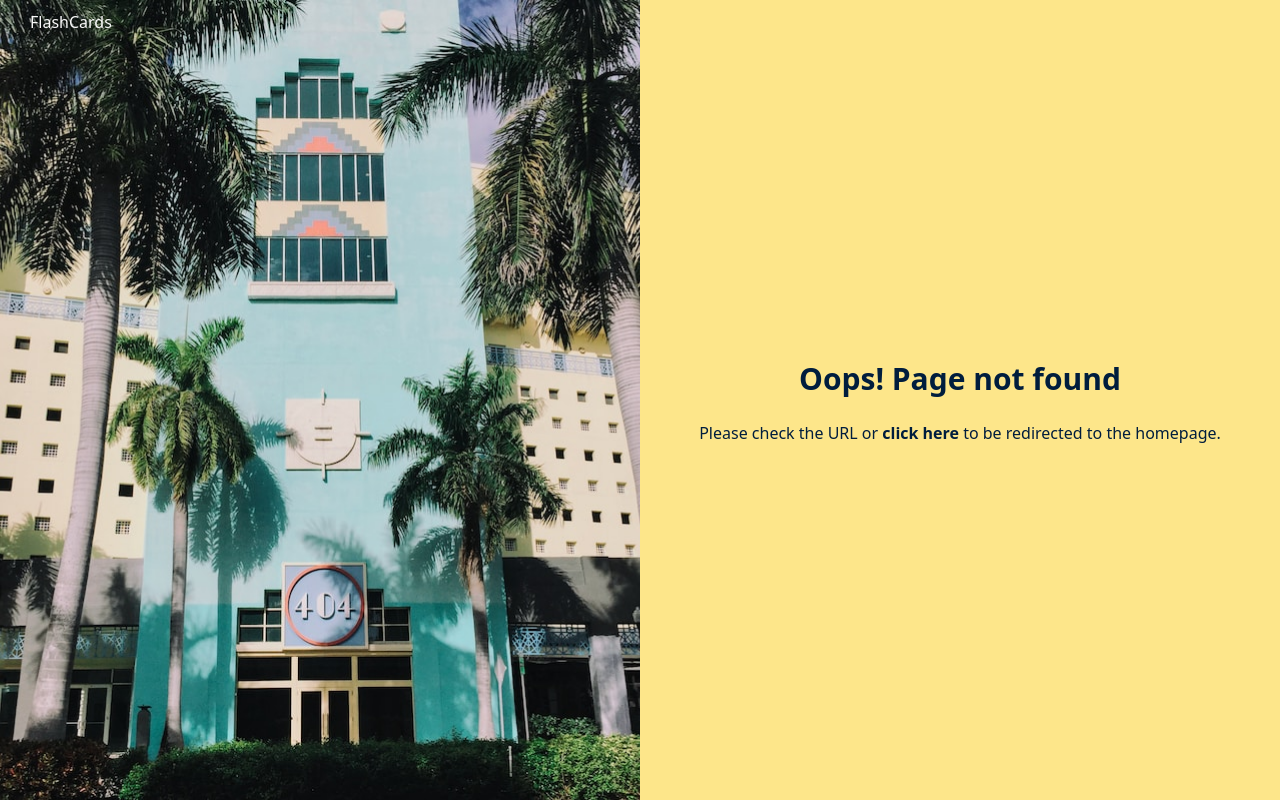
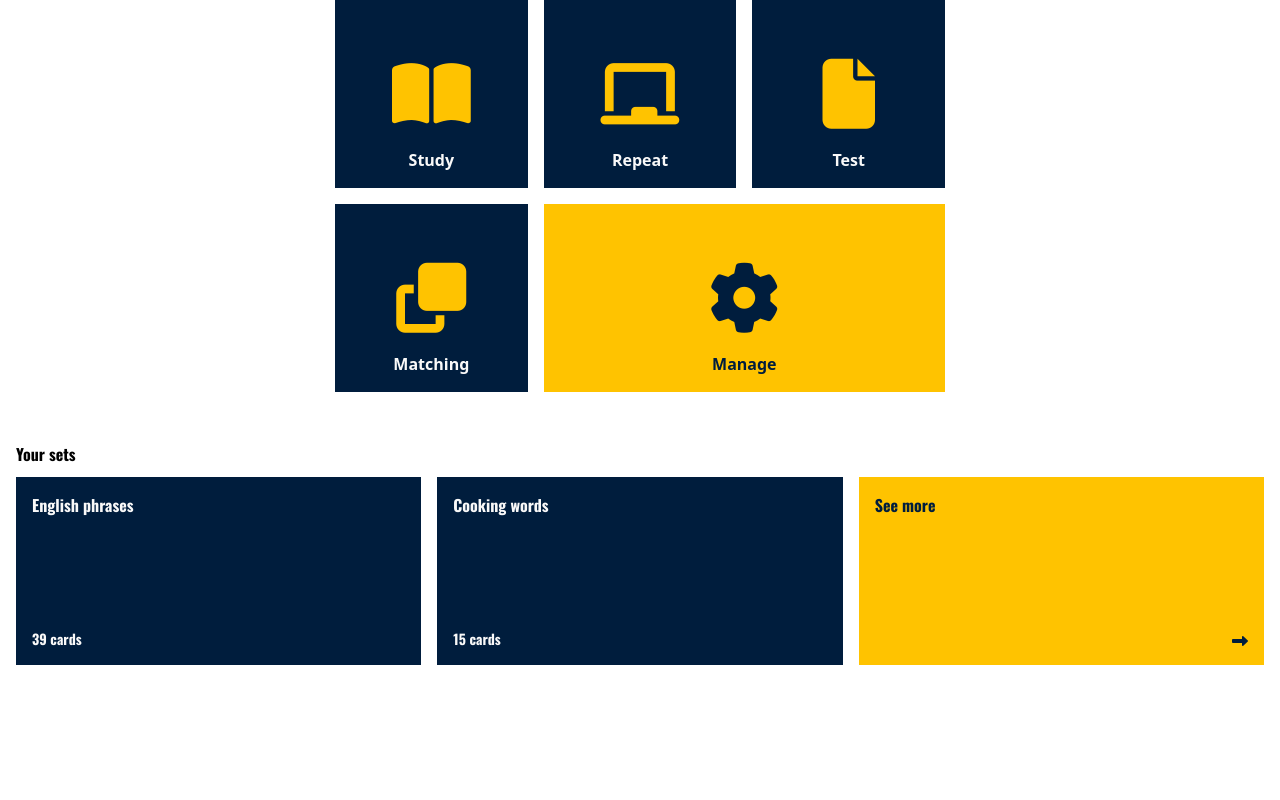
Before and after one commit to karol-wolski/KeepYourFlashcards, a React (Vite) app: page /course in a window 1280 px wide. Before the commit this address had no page. Built offline with nearby package versions, Linux system fonts and the light colour scheme.

Commit message:
feat: course page (#44)

```diff
--- a/src/components/SectionWithSets/SectionWithSet.tsx
+++ b/src/components/SectionWithSets/SectionWithSet.tsx
@@ -32,7 +32,7 @@ const SectionWithSet = ({ title, isVisibleSeeMore = true }: Props) => {
           />
         ))}
         {isVisibleSeeMore && (
-          <TileLink href="/" title="See more" isIconVisible />
+          <TileLink href="/yourSets" title="See more" isIconVisible />
         )}
       </div>
     </Section>
--- /dev/null
+++ b/src/components/StudyModes/StudyModes.tsx
@@ -0,0 +1,50 @@
+import TileWithIconLink from '../TileWithIconLink/TileWithIconLink'
+
+interface Props {
+  href: string
+  css?: string
+}
+
+const StudyModes = ({ href, css }: Props) => {
+  return (
+    <div
+      className={`grid gap-[1.6rem] grid-cols-2 sm:grid-cols-3 max-w-[61rem] mx-auto ${
+        css && css
+      }`}
+    >
+      <TileWithIconLink
+        href={`${href}/study`}
+        title="Study"
+        iconClass="fa-solid fa-book-open"
+        variant="primary"
+      />
+      <TileWithIconLink
+        href={`${href}/repeat`}
+        title="Repeat"
+        iconClass="fa-solid fa-chalkboard"
+        variant="primary"
+      />
+      <TileWithIconLink
+        href={`${href}/test`}
+        title="Test"
+        iconClass="fa-solid fa-file"
+        variant="primary"
+      />
+      <TileWithIconLink
+        href={`${href}/match`}
+        title="Matching"
+        iconClass="fa-solid fa-clone"
+        variant="primary"
+      />
+      <TileWithIconLink
+        href={`${href}/manage`}
+        title="Manage"
+        iconClass="fa-solid fa-gear"
+        variant="secondary"
+        css="col-span-2"
+      />
+    </div>
+  )
+}
+
+export default StudyModes
--- a/src/components/TileWithIconLink/TileWithIconLink.tsx
+++ b/src/components/TileWithIconLink/TileWithIconLink.tsx
@@ -5,6 +5,7 @@ interface Props {
   href: string
   iconClass: string
   variant: 'primary' | 'secondary'
+  css?: string
 }
 
 const TileWithIconLink = ({
@@ -12,6 +13,7 @@ const TileWithIconLink = ({
   href,
   iconClass,
   variant = 'primary',
+  css,
 }: Props) => {
   let variantClass
 
@@ -30,7 +32,9 @@ const TileWithIconLink = ({
   return (
     <Link
       to={href}
-      className={`p-[1.6rem] flex flex-col items-center justify-center min-h-[18.8rem] w-full relative ${variantClass?.bg}`}
+      className={`p-[1.6rem] flex flex-col items-center justify-center min-h-[18.8rem] w-full relative ${
+        variantClass?.bg
+      } ${css && css}`}
     >
       <i className={`text-[7rem] ${variantClass?.icon}  ${iconClass}`} />
       <p
--- a/src/main.tsx
+++ b/src/main.tsx
@@ -10,6 +10,7 @@ import ResetPasswordPage from './pages/ResetPassword'
 import NotFoundPage from './pages/NotFound'
 import ProfilePage from './pages/Profile'
 import YourSetsPage from './pages/YourSets'
+import CoursePage from './pages/Course'
 
 const router = createBrowserRouter([
   {
@@ -41,6 +42,10 @@ const router = createBrowserRouter([
     element: <YourSetsPage />,
   },
   {
+    path: '/course',
+    element: <CoursePage />,
+  },
+  {
     path: '*',
     element: <NotFoundPage />,
   },
--- /dev/null
+++ b/src/pages/Course.tsx
@@ -0,0 +1,14 @@
+import SectionWithSet from '../components/SectionWithSets/SectionWithSet'
+import StudyModes from '../components/StudyModes/StudyModes'
+import Layout from '../layouts/Layout'
+
+const CoursePage = () => {
+  return (
+    <Layout>
+      <StudyModes href="/" css="mb-[5rem]" />
+      <SectionWithSet title="Your sets" />
+    </Layout>
+  )
+}
+
+export default CoursePage
```
